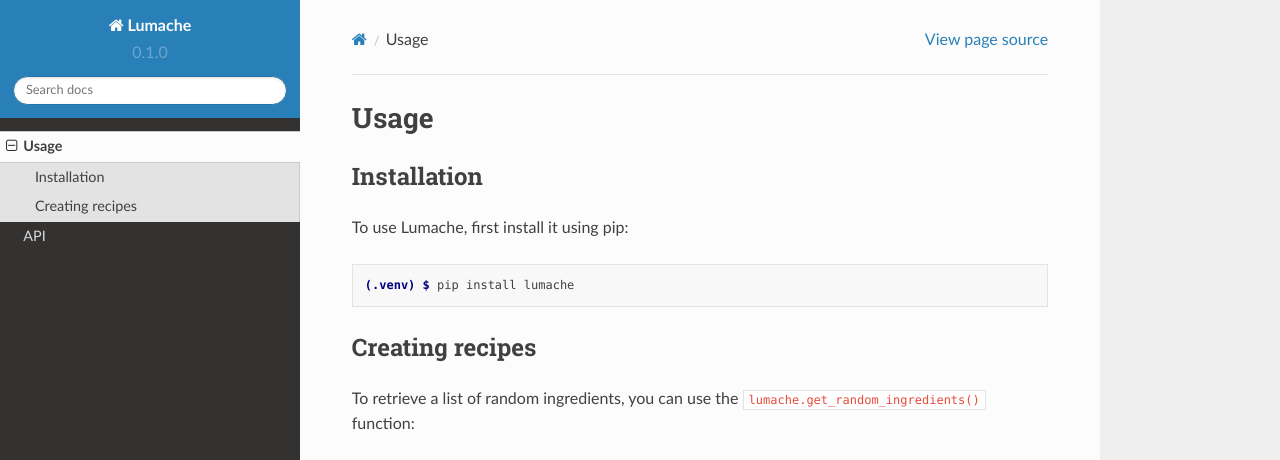
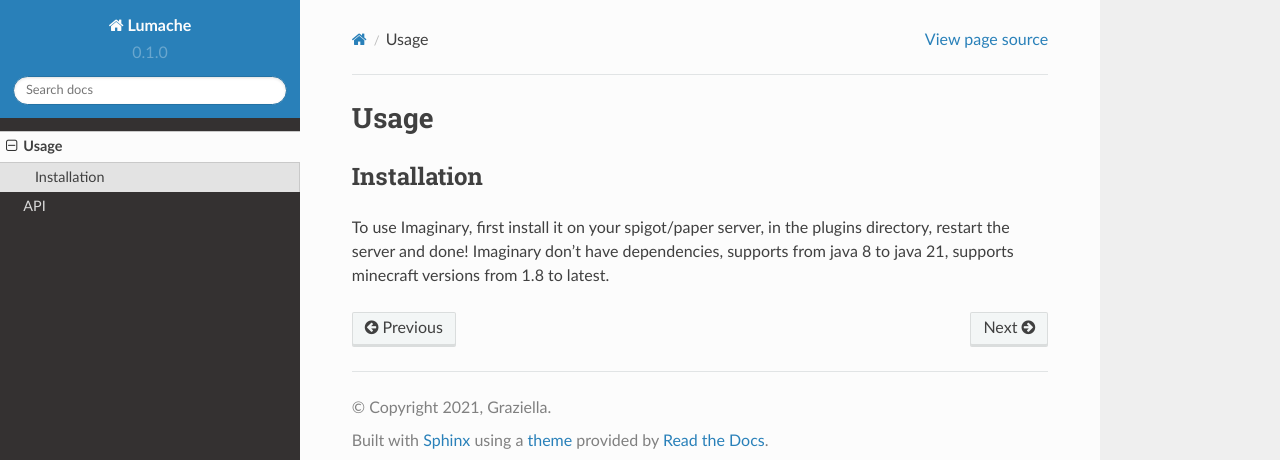
Before and after one commit to MrUniverse44/ImaginaryDocs, a Sphinx documentation site: the page built from docs/source/usage.rst, in a window 1280 px wide and 1095 px high. Shown: the top 460 px of the window. Built offline with Sphinx 7.4.7 and the Read the Docs theme 2.0.0, drawn with Linux system fonts in a browser that asks for light colours; pages that are not in the unit, such as notebooks, are missing from menus; some of the changed text lies outside the part shown; grey boxes are pictures that could not be loaded.

Commit message:
Update usage.rst

```diff
--- a/docs/source/usage.rst
+++ b/docs/source/usage.rst
@@ -6,28 +6,5 @@ Usage
 Installation
 ------------
 
-To use Lumache, first install it using pip:
-
-.. code-block:: console
-
-   (.venv) $ pip install lumache
-
-Creating recipes
-----------------
-
-To retrieve a list of random ingredients,
-you can use the ``lumache.get_random_ingredients()`` function:
-
-.. autofunction:: lumache.get_random_ingredients
-
-The ``kind`` parameter should be either ``"meat"``, ``"fish"``,
-or ``"veggies"``. Otherwise, :py:func:`lumache.get_random_ingredients`
-will raise an exception.
-
-.. autoexception:: lumache.InvalidKindError
-
-For example:
-
->>> import lumache
->>> lumache.get_random_ingredients()
-['shells', 'gorgonzola', 'parsley']
+To use Imaginary, first install it on your spigot/paper server, in the plugins directory, restart the server and done!
+Imaginary don't have dependencies, supports from java 8 to java 21, supports minecraft versions from 1.8 to latest.
```
